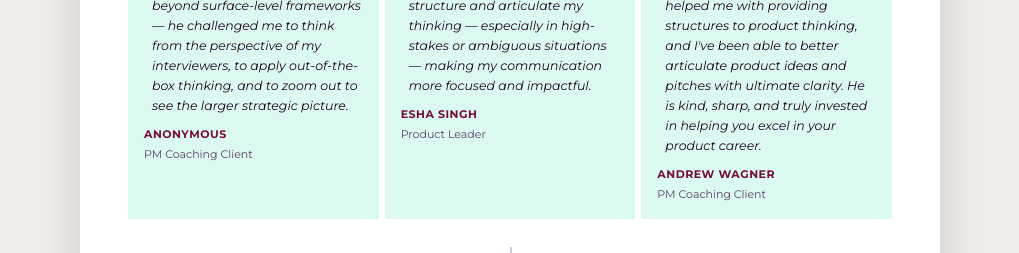
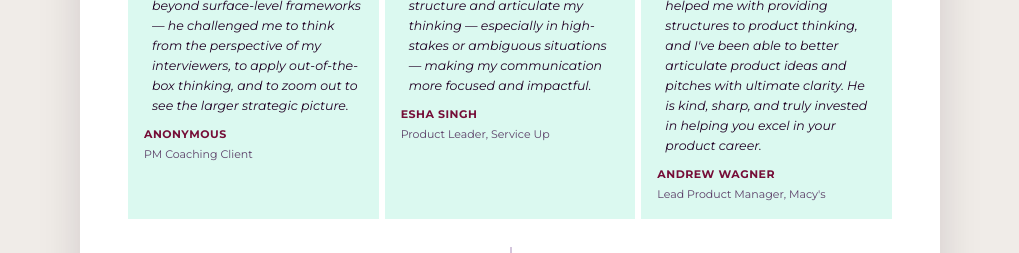
Before and after one commit to josh-atlas/pm-circle-live-reps, a website: page public/index.html in a window 1280 px wide. Shown: the part 1660-1913 px from the top of the page, without its empty margins (130-1149 px from the left). Drawn offline with Linux system fonts and the light colour scheme.

Commit message:
Update testimonial titles: Esha Singh (Service Up), Andrew Wagner (Macy's)

```diff
--- a/public/index.html
+++ b/public/index.html
@@ -597,12 +597,12 @@ body {
         <div class="testimonial-card">
           <p class="testimonial-quote">Working with Josh has been a valuable part of my ongoing growth as a product leader. His guidance helped me refine how I structure and articulate my thinking — especially in high-stakes or ambiguous situations — making my communication more focused and impactful.</p>
           <span class="testimonial-attr">Esha Singh</span>
-          <span class="testimonial-role">Product Leader</span>
+          <span class="testimonial-role">Product Leader, Service Up</span>
         </div>
         <div class="testimonial-card">
           <p class="testimonial-quote">Josh is an outstanding product coach. The way he articulates feedback and gets you to think differently is where he shines. He helped me with providing structures to product thinking, and I've been able to better articulate product ideas and pitches with ultimate clarity. He is kind, sharp, and truly invested in helping you excel in your product career.</p>
           <span class="testimonial-attr">Andrew Wagner</span>
-          <span class="testimonial-role">PM Coaching Client</span>
+          <span class="testimonial-role">Lead Product Manager, Macy's</span>
         </div>
       </div>
     </div>
```
